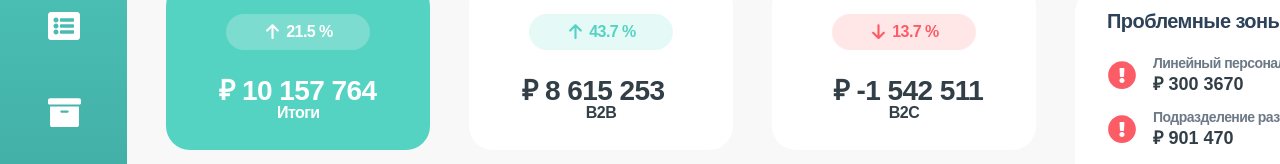
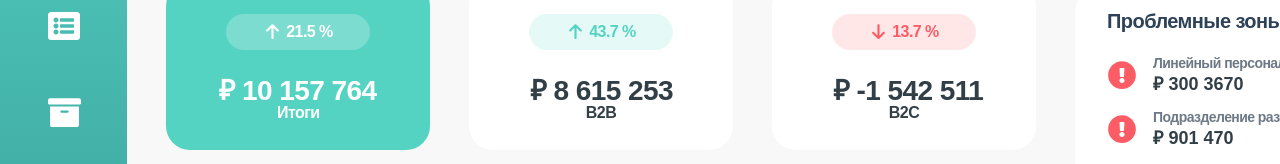
Before and after one commit to Sigizmund2012/h2o-test, a React (Vite) app: page / in a window 1280 px wide. Shown: the part 263-427 px from the top of the page. Built offline with nearby package versions, Linux system fonts and the light colour scheme.

Commit message:
Add left margin to 'amount' block

```diff
--- a/src/components/B2b/B2b.scss
+++ b/src/components/B2b/B2b.scss
@@ -45,6 +45,7 @@
   }
   &__amount {
     margin-top: 20px;
+    margin-left: 17px;
     width: 158px;
     height: 44px;
     color: #323f47;
```
